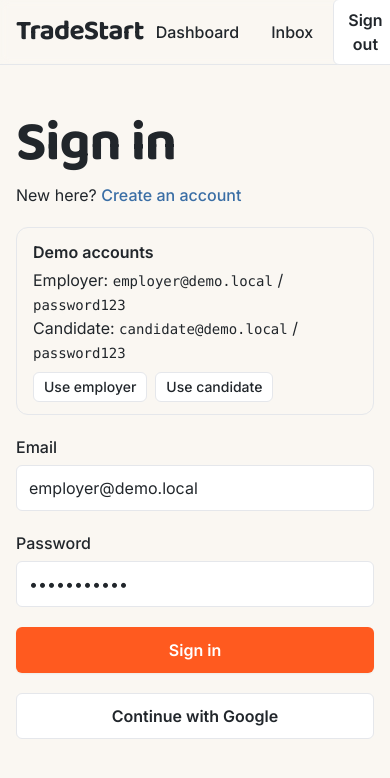
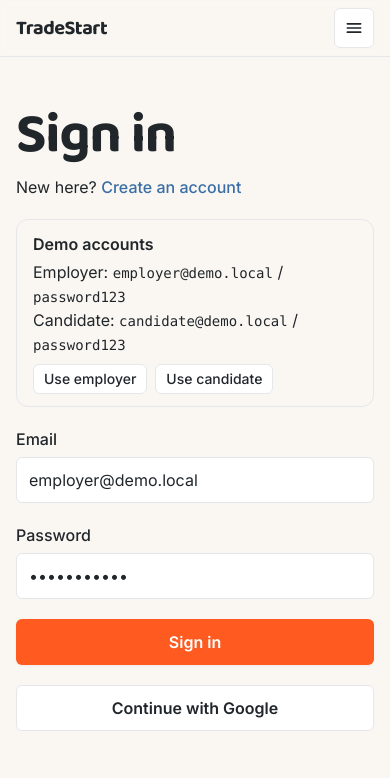
Before and after one commit to hirefastcareers/tradesboard, a Next.js app: page /sign-in in a window 390 px wide. Shown: the top 778 px of the page. Built offline with nearby package versions, Linux system fonts and the light colour scheme; no server answers; sample sign-in values are in the browser's storage.

Commit message:
Fix mobile header and hero spacing
Collapse signed-in nav into a hamburger menu on small screens, and
ease hero type scale so the first screen breathes on phones.

Co-authored-by: hirefastcareers <hirefastcareers@users.noreply.github.com>

```diff
--- a/components/shared/HomeHero.tsx
+++ b/components/shared/HomeHero.tsx
@@ -70,15 +70,15 @@ const PREVIEW_CANDIDATES: Array<
 export function HomeHero() {
   return (
     <section className="relative">
-      <div className="relative mx-auto grid max-w-6xl gap-10 px-4 py-14 sm:px-6 lg:grid-cols-2 lg:items-center lg:gap-12 lg:py-20">
-        <div className="animate-fade-up space-y-6">
-          <p className="font-display text-2xl font-bold text-signal-orange sm:text-3xl">
+      <div className="relative mx-auto grid max-w-6xl gap-10 px-4 py-10 sm:px-6 sm:py-14 lg:grid-cols-2 lg:items-center lg:gap-12 lg:py-20">
+        <div className="animate-fade-up space-y-5 sm:space-y-6">
+          <p className="font-display text-xl font-bold text-signal-orange sm:text-2xl md:text-3xl">
             {APP_NAME}
           </p>
-          <h1 className="max-w-xl text-balance font-display text-3xl font-extrabold leading-[1.05] text-ink sm:text-[3.25rem]">
+          <h1 className="max-w-xl text-balance font-display text-[2rem] font-extrabold leading-[1.08] text-ink sm:text-3xl sm:leading-[1.05] lg:text-[3.25rem]">
             Young tradespeople ready for work. Employers find them first.
           </h1>
-          <p className="max-w-lg text-lg text-ink/75">
+          <p className="max-w-lg text-base text-ink/75 sm:text-lg">
             Skip the job ads. Build a profile, get found, get messaged.
           </p>
           <div className="flex flex-col gap-3 sm:flex-row">
--- a/components/shared/SiteHeader.tsx
+++ b/components/shared/SiteHeader.tsx
@@ -3,6 +3,7 @@
 import Link from "next/link";
 import { signOut, useSession } from "next-auth/react";
 import { usePathname } from "next/navigation";
+import { useEffect, useState } from "react";
 import { APP_NAME } from "@/lib/constants";
 
 const HIDE_ON = ["/candidate/onboarding", "/employer/onboarding"];
@@ -10,6 +11,11 @@ const HIDE_ON = ["/candidate/onboarding", "/employer/onboarding"];
 export function SiteHeader() {
   const pathname = usePathname();
   const { data: session, status } = useSession();
+  const [menuOpen, setMenuOpen] = useState(false);
+
+  useEffect(() => {
+    setMenuOpen(false);
+  }, [pathname]);
 
   if (HIDE_ON.some((path) => pathname.startsWith(path))) {
     return null;
@@ -22,15 +28,17 @@ export function SiteHeader() {
       : "/candidate/dashboard";
 
   return (
-    <header className="relative z-20 border-b border-ink/10 bg-workshop-white/80 backdrop-blur-sm">
-      <div className="mx-auto flex h-16 max-w-6xl items-center justify-between px-4 sm:px-6">
+    <header className="relative z-20 border-b border-ink/10 bg-workshop-white/90 backdrop-blur-sm">
+      <div className="mx-auto flex h-14 max-w-6xl items-center justify-between gap-3 px-4 sm:h-16 sm:px-6">
         <Link
           href="/"
-          className="font-display text-xl font-bold tracking-tight text-ink sm:text-2xl"
+          className="min-w-0 truncate font-display text-lg font-bold tracking-tight text-ink sm:text-2xl"
         >
           {APP_NAME}
         </Link>
-        <nav className="flex items-center gap-2 sm:gap-3">
+
+        {/* Desktop nav */}
+        <nav className="hidden items-center gap-3 md:flex">
           {status === "loading" ? (
             <span className="px-3 py-2 text-sm text-ink/40">…</span>
           ) : signedIn ? (
@@ -72,7 +80,87 @@ export function SiteHeader() {
             </>
           )}
         </nav>
+
+        {/* Mobile controls */}
+        <div className="flex items-center gap-2 md:hidden">
+          {status === "loading" ? (
+            <span className="px-2 text-sm text-ink/40">…</span>
+          ) : signedIn ? (
+            <button
+              type="button"
+              aria-expanded={menuOpen}
+              aria-controls="mobile-nav"
+              aria-label={menuOpen ? "Close menu" : "Open menu"}
+              onClick={() => setMenuOpen((open) => !open)}
+              className="inline-flex h-10 w-10 items-center justify-center rounded-md border border-ink/15 bg-card-white text-ink"
+            >
+              {menuOpen ? (
+                <svg viewBox="0 0 24 24" className="h-5 w-5" fill="none" aria-hidden>
+                  <path
+                    d="M6 6l12 12M18 6L6 18"
+                    stroke="currentColor"
+                    strokeWidth="2"
+                    strokeLinecap="round"
+                  />
+                </svg>
+              ) : (
+                <svg viewBox="0 0 24 24" className="h-5 w-5" fill="none" aria-hidden>
+                  <path
+                    d="M4 7h16M4 12h16M4 17h16"
+                    stroke="currentColor"
+                    strokeWidth="2"
+                    strokeLinecap="round"
+                  />
+                </svg>
+              )}
+            </button>
+          ) : (
+            <>
+              <Link
+                href="/sign-in"
+                className="rounded-md px-2.5 py-2 text-sm font-medium text-ink/80"
+              >
+                Sign in
+              </Link>
+              <Link
+                href="/sign-up"
+                className="rounded-md bg-signal-orange px-3 py-2 text-sm font-semibold text-white"
+              >
+                Join
+              </Link>
+            </>
+          )}
+        </div>
       </div>
+
+      {signedIn && menuOpen ? (
+        <div
+          id="mobile-nav"
+          className="border-t border-ink/10 bg-workshop-white md:hidden"
+        >
+          <nav className="mx-auto flex max-w-6xl flex-col gap-1 px-4 py-3">
+            <Link
+              href={dashboardHref}
+              className="rounded-md px-3 py-3 text-sm font-medium text-ink hover:bg-ink/5"
+            >
+              Dashboard
+            </Link>
+            <Link
+              href="/messages"
+              className="rounded-md px-3 py-3 text-sm font-medium text-ink hover:bg-ink/5"
+            >
+              Inbox
+            </Link>
+            <button
+              type="button"
+              onClick={() => signOut({ callbackUrl: "/" })}
+              className="rounded-md px-3 py-3 text-left text-sm font-semibold text-signal-orange hover:bg-signal-orange/5"
+            >
+              Sign out
+            </button>
+          </nav>
+        </div>
+      ) : null}
     </header>
   );
 }
```
